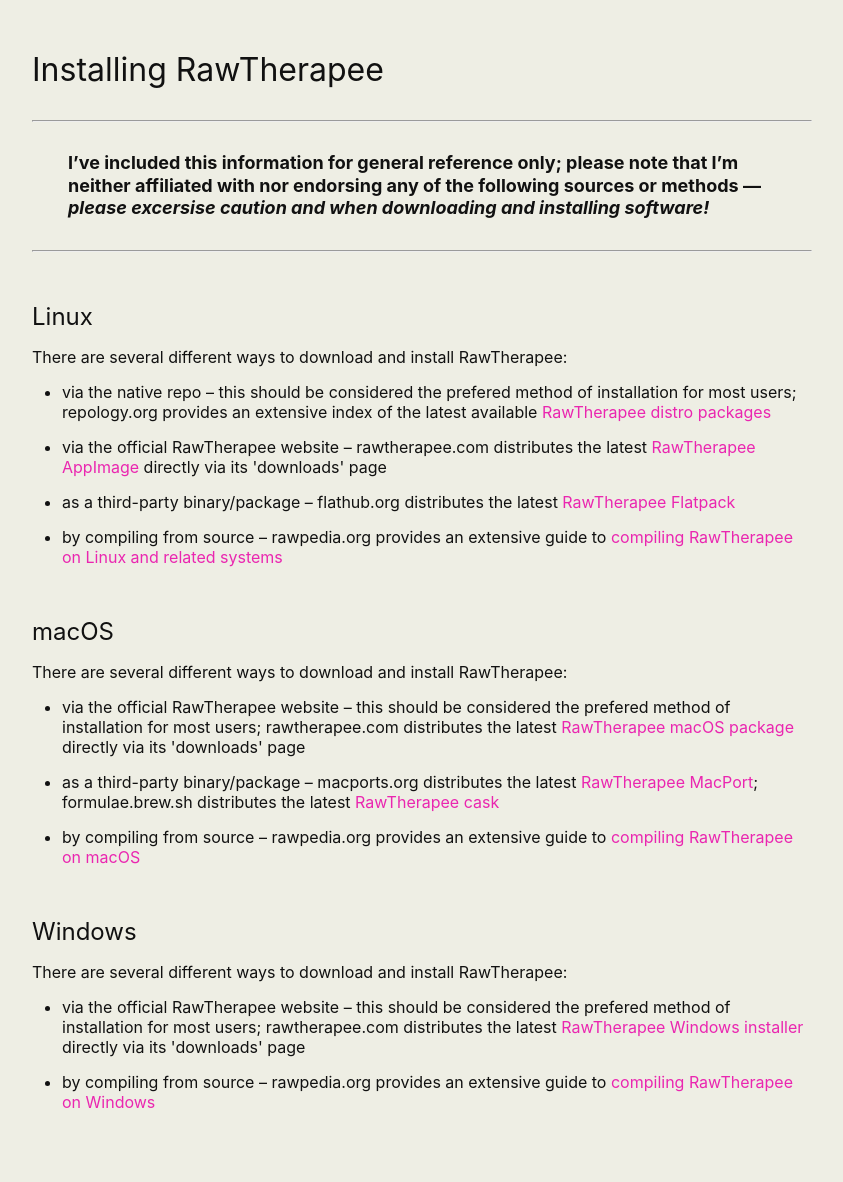
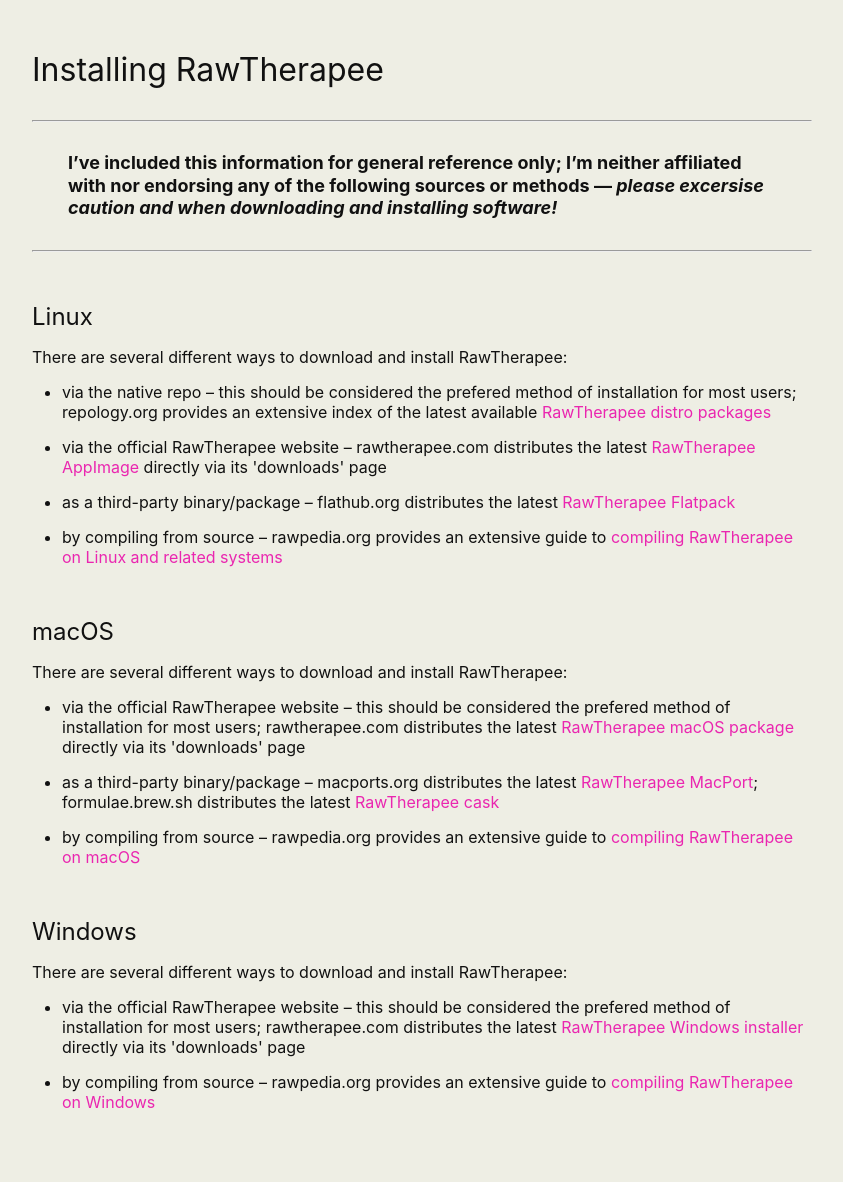
Before and after one commit to martbetz/martbetz.github.io, a Jekyll site: the page built from WIP/rtinstal.html, in a window 1280 px wide. Shown: the whole page, without its empty margins (218-1061 px from the left). Built offline with Jekyll 4.4.1, drawn with Linux system fonts in a browser that asks for light colours.

Commit message:
Update rtinstal.html

```diff
--- a/WIP/rtinstal.html
+++ b/WIP/rtinstal.html
@@ -20,7 +20,7 @@
 <font size="4">
 <div align="left">
 <span style="display:block; margin-left:2em; margin-right:2em">
-<b>I’ve included this information for general reference only; please note that I’m neither affiliated with nor endorsing any of the following sources or methods&nbsp;— <i>please excersise caution and when downloading and installing software!</i></b>
+<b>I’ve included this information for general reference only; I’m neither affiliated with nor endorsing any of the following sources or methods&nbsp;— <i>please excersise caution and when downloading and installing software!</i></b>
 </span>
 </div>
 </font>
```
